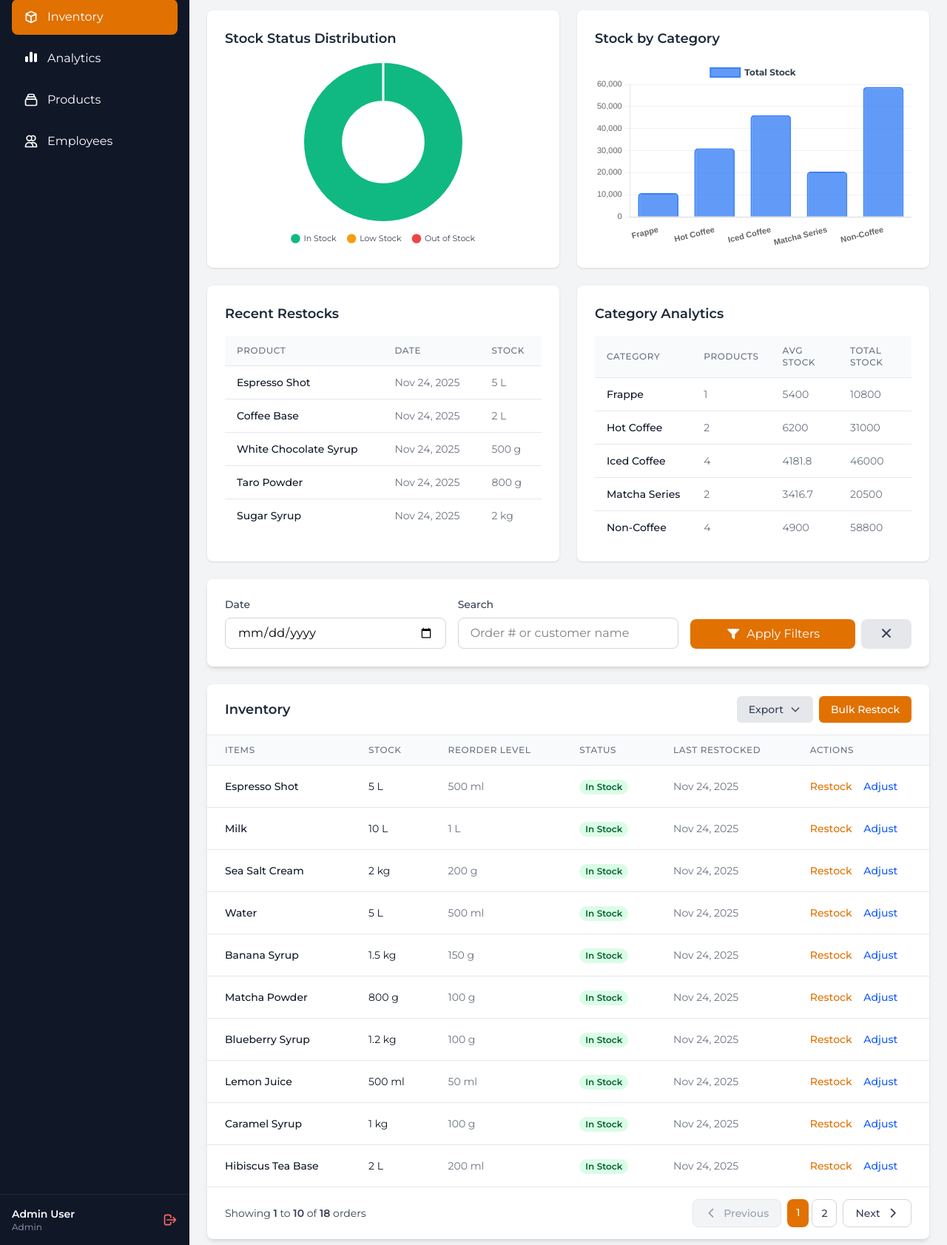
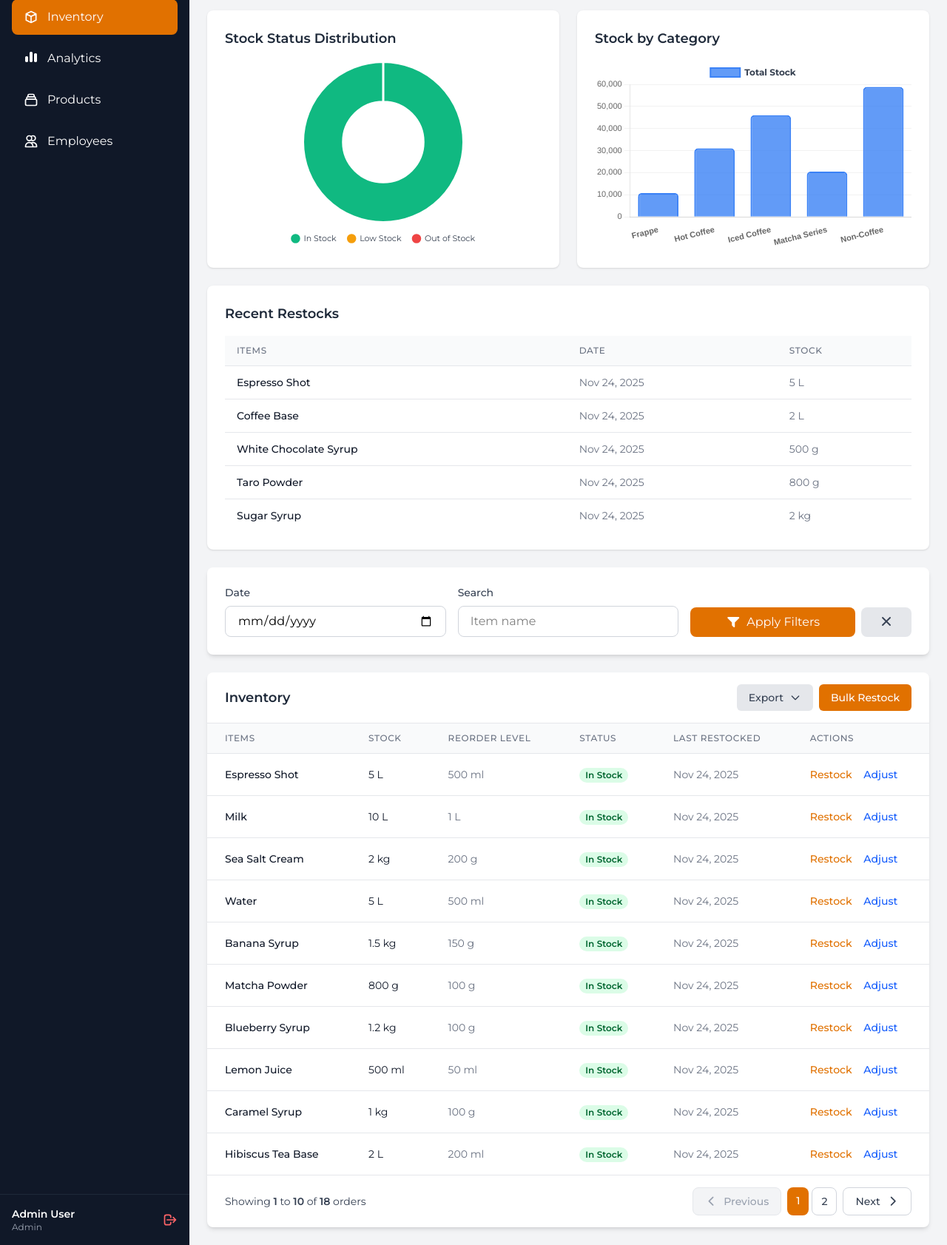
Before and after one commit to LinuxAdona/Bros-Cafe, a PHP site: page /public/pages/usr/inventory.php in a window 1280 px wide. Shown: the part 262-1945 px from the top of the page at 74% size. Run offline with PHP 8.4, Linux system fonts and the light colour scheme; a user stored in the database is signed in; data comes from the database, SQL or seed files in the repository; some libraries are stand-ins or nearby versions.

Commit message:
fix: UI improvements

```diff
--- a/public/pages/usr/inventory.php
+++ b/public/pages/usr/inventory.php
@@ -406,7 +406,7 @@ $current_user = getCurrentUser();
                     </div>
 
                     <!-- Recent Restocks and Category Analytics -->
-                    <div class="grid grid-cols-1 gap-6 mb-6 lg:grid-cols-2">
+                    <div class="grid grid-cols-1 gap-6 mb-6">
                         <!-- Recent Restocks -->
                         <div class="p-6 bg-white rounded-lg shadow">
                             <h3 class="mb-4 text-lg font-semibold text-gray-800">Recent Restocks</h3>
@@ -416,7 +416,7 @@ $current_user = getCurrentUser();
                                         <tr>
                                             <th
                                                 class="px-4 py-3 text-xs font-medium tracking-wider text-left text-gray-500 uppercase">
-                                                Product</th>
+                                                Items</th>
                                             <th
                                                 class="px-4 py-3 text-xs font-medium tracking-wider text-left text-gray-500 uppercase">
                                                 Date</th>
@@ -451,49 +451,6 @@ $current_user = getCurrentUser();
                                 </table>
                             </div>
                         </div>
-
-                        <!-- Category Analytics -->
-                        <div class="p-6 bg-white rounded-lg shadow">
-                            <h3 class="mb-4 text-lg font-semibold text-gray-800">Category Analytics</h3>
-                            <div class="overflow-x-auto">
-                                <table class="min-w-full divide-y divide-gray-200">
-                                    <thead class="bg-gray-50">
-                                        <tr>
-                                            <th
-                                                class="px-4 py-3 text-xs font-medium tracking-wider text-left text-gray-500 uppercase">
-                                                Category</th>
-                                            <th
-                                                class="px-4 py-3 text-xs font-medium tracking-wider text-left text-gray-500 uppercase">
-                                                Products</th>
-                                            <th
-                                                class="px-4 py-3 text-xs font-medium tracking-wider text-left text-gray-500 uppercase">
-                                                Avg Stock</th>
-                                            <th
-                                                class="px-4 py-3 text-xs font-medium tracking-wider text-left text-gray-500 uppercase">
-                                                Total Stock</th>
-                                        </tr>
-                                    </thead>
-                                    <tbody class="bg-white divide-y divide-gray-200">
-                                        <?php foreach ($category_analytics as $category): ?>
-                                            <tr>
-                                                <td class="px-4 py-3 text-sm font-medium text-gray-900 whitespace-nowrap">
-                                                    <?php echo $category['product_category']; ?>
-                                                </td>
-                                                <td class="px-4 py-3 text-sm text-gray-500 whitespace-nowrap">
-                                                    <?php echo $category['num_products_in_category']; ?>
-                                                </td>
-                                                <td class="px-4 py-3 text-sm text-gray-500 whitespace-nowrap">
-                                                    <?php echo round($category['avg_ingredient_quantity'], 1); ?>
-                                                </td>
-                                                <td class="px-4 py-3 text-sm text-gray-500 whitespace-nowrap">
-                                                    <?php echo $category['total_ingredient_stock'] ?? 0; ?>
-                                                </td>
-                                            </tr>
-                                        <?php endforeach; ?>
-                                    </tbody>
-                                </table>
-                            </div>
-                        </div>
                     </div>
                 <?php endif; ?>
 
@@ -509,7 +466,7 @@ $current_user = getCurrentUser();
                         <div>
                             <label class="block mb-2 text-sm font-medium text-gray-700">Search</label>
                             <input type="text" name="search" value="<?php echo htmlspecialchars($search); ?>"
-                                placeholder="Order # or customer name"
+                                placeholder="Item name"
                                 class="w-full px-4 py-2 border border-gray-300 rounded-lg focus:ring-2 focus:ring-amber-500">
                         </div>
                         <div class="flex items-end gap-2">
@@ -536,15 +493,21 @@ $current_user = getCurrentUser();
                                         class="inline-flex justify-between items-center w-full px-4 py-2 text-sm font-medium text-gray-700 bg-gray-200 rounded-md hover:bg-gray-300">
                                         Export
                                         <svg class="w-4 h-4 ml-2" fill="none" stroke="currentColor" viewBox="0 0 24 24">
-                                            <path stroke-linecap="round" stroke-linejoin="round" stroke-width="2" d="M19 9l-7 7-7-7"></path>
+                                            <path stroke-linecap="round" stroke-linejoin="round" stroke-width="2"
+                                                d="M19 9l-7 7-7-7"></path>
                                         </svg>
                                     </button>
-                                    <div id="exportDropdown" class="hidden absolute right-0 z-10 mt-2 w-40 rounded-md shadow-lg bg-white ring-1 ring-black ring-opacity-5">
+                                    <div id="exportDropdown"
+                                        class="hidden absolute right-0 z-10 mt-2 w-40 rounded-md shadow-lg bg-white ring-1 ring-black ring-opacity-5">
                                         <div class="py-1" role="menu">
-                                            <button onclick="exportInventory('csv')" class="block w-full text-left px-4 py-2 text-sm text-gray-700 hover:bg-gray-100" role="menuitem">
+                                            <button onclick="exportInventory('csv')"
+                                                class="block w-full text-left px-4 py-2 text-sm text-gray-700 hover:bg-gray-100"
+                                                role="menuitem">
                                                 Export as CSV
                                             </button>
-                                            <button onclick="exportInventory('pdf')" class="block w-full text-left px-4 py-2 text-sm text-gray-700 hover:bg-gray-100" role="menuitem">
+                                            <button onclick="exportInventory('pdf')"
+                                                class="block w-full text-left px-4 py-2 text-sm text-gray-700 hover:bg-gray-100"
+                                                role="menuitem">
                                                 Export as PDF
                                             </button>
                                         </div>
```
Also changed, not shown: public/pages/usr/dashboard.php (+44 -44 lines).
